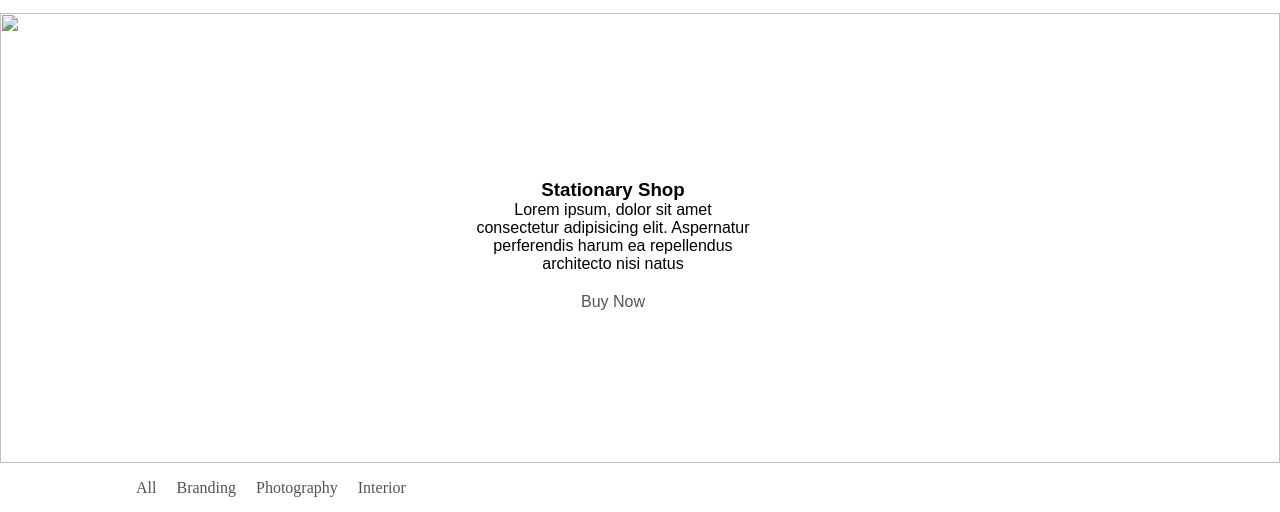
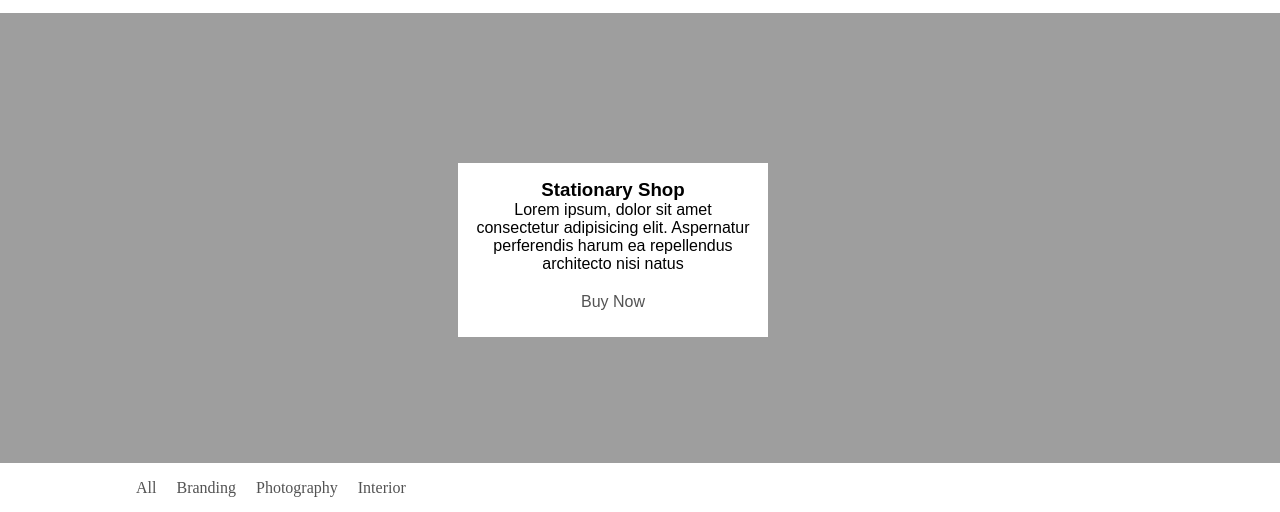
Before and after one commit to zirinya/w1_shoping, a plain HTML site: page index.html in a window 1280 px wide. Shown: the part 37-549 px from the top of the page. Drawn offline with Linux system fonts and the light colour scheme; the site is published under a folder, as on GitHub Pages, so addresses that start at the root find nothing.

Commit message:
Update index.html

```diff
--- a/index.html
+++ b/index.html
@@ -25,7 +25,7 @@
 
     <main>
       <div class="Banner">
-        <img src="/image/heidi-fin-2TLREZi7BUg-unsplash.jpg" alt="">
+        <img src="./image/heidi-fin-2TLREZi7BUg-unsplash.jpg" alt="">
         <div class="BannerDescription">
           <h3>Stationary Shop</h3>
           <p>
```
